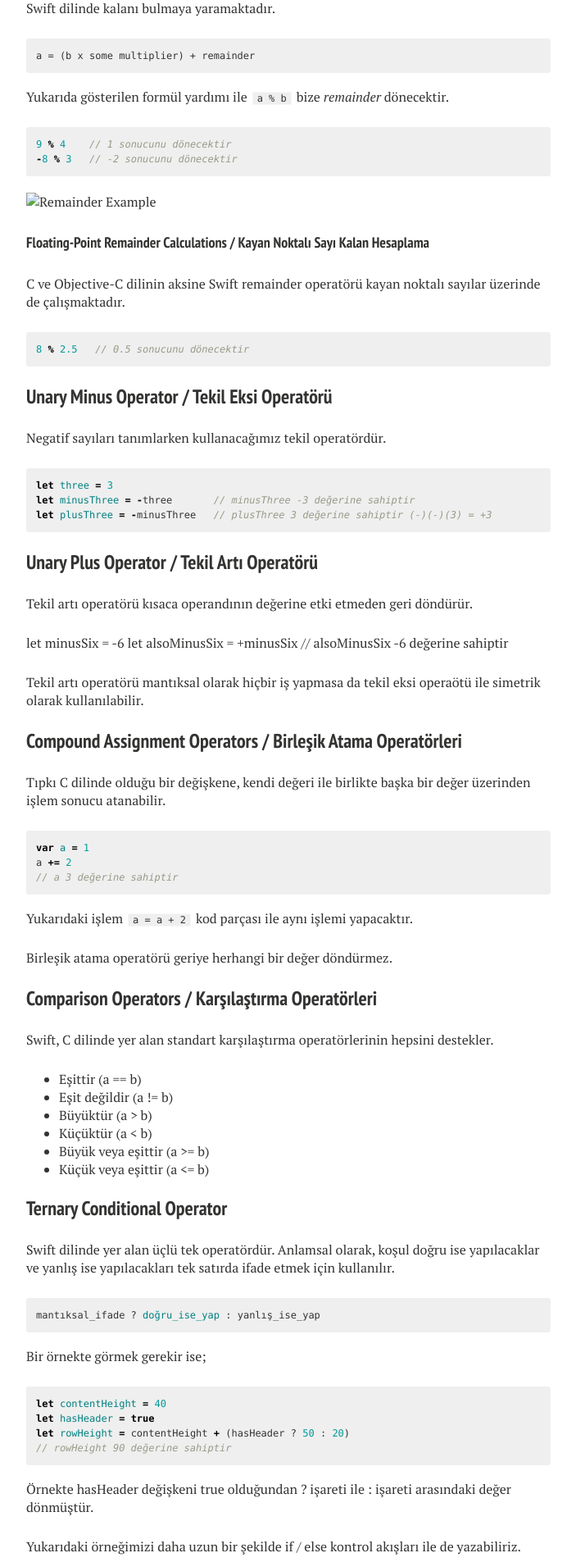
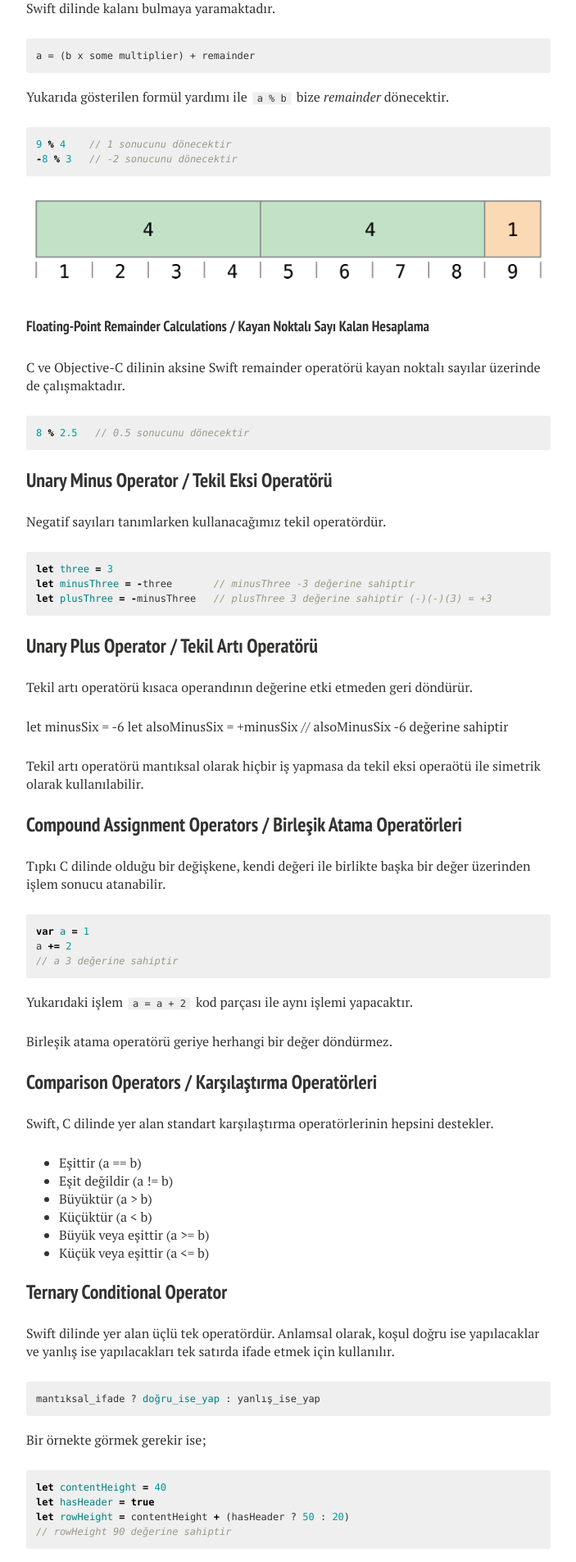
Before and after one commit to conqs/muhasturk.github.io, a Jekyll site: the page built from _posts/swift/S02_swift-temel-operatrler/2016-03-01-swift-temel-operatrler.md, in a window 1280 px wide. Shown: the part 1771-3676 px from the top of the page at 82% size, without its empty margins (288-991 px from the left). Built offline with Jekyll 4.4.1, drawn with Linux system fonts in a browser that asks for light colours; comment, search, counter and statistics services are not loaded.

Commit message:
fix image url

````diff
--- a/_posts/swift/S02_swift-temel-operatrler/2016-03-01-swift-temel-operatrler.md
+++ b/_posts/swift/S02_swift-temel-operatrler/2016-03-01-swift-temel-operatrler.md
@@ -83,7 +83,7 @@ Yukarıda gösterilen formül yardımı ile `a % b` bize *remainder* dönecektir
 -8 % 3   // -2 sonucunu dönecektir
 ```
 
-![Remainder Example]({{site.url}}/assets/swift/S02/remainder-operator.png)
+![Remainder Example]({{site.url}}/assets/images/swift/S02/remainder-operator.png)
 
 #### Floating-Point Remainder Calculations / Kayan Noktalı Sayı Kalan Hesaplama
 
````
